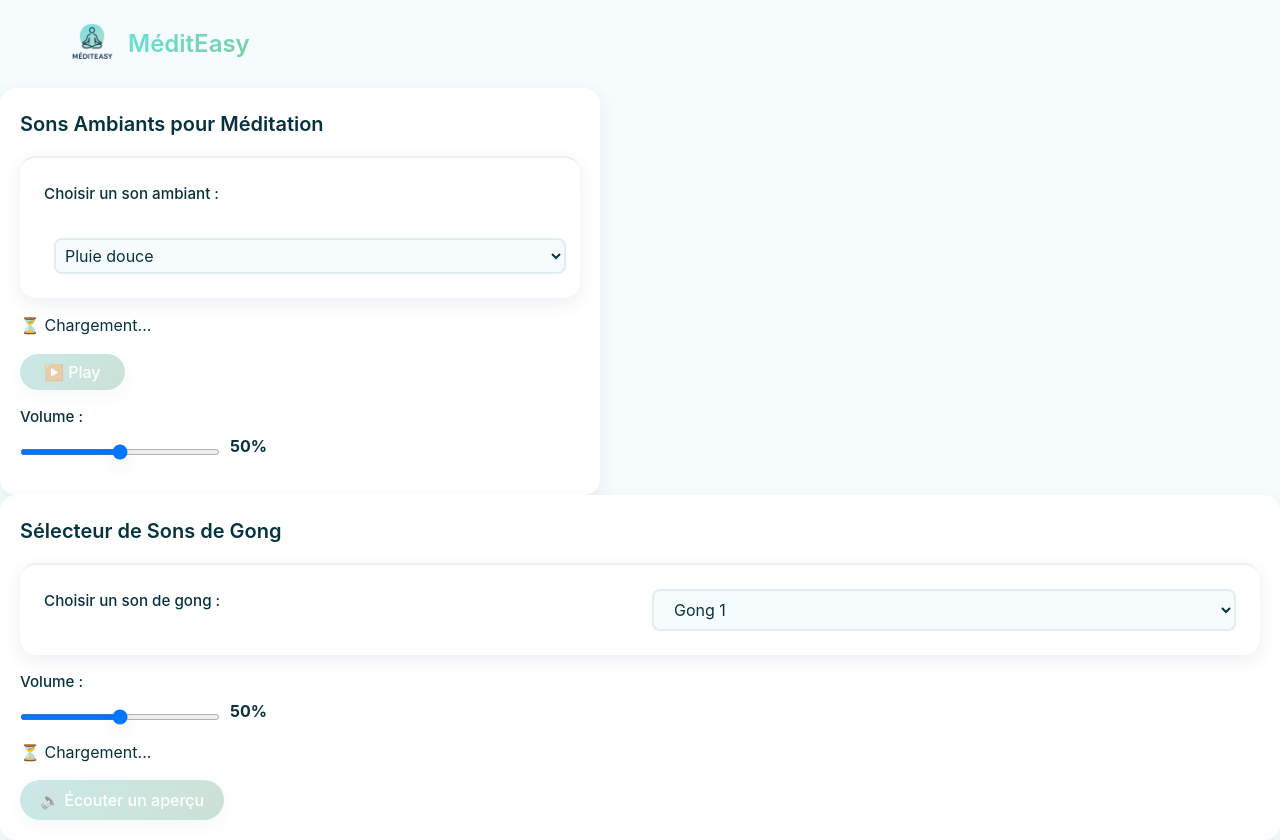
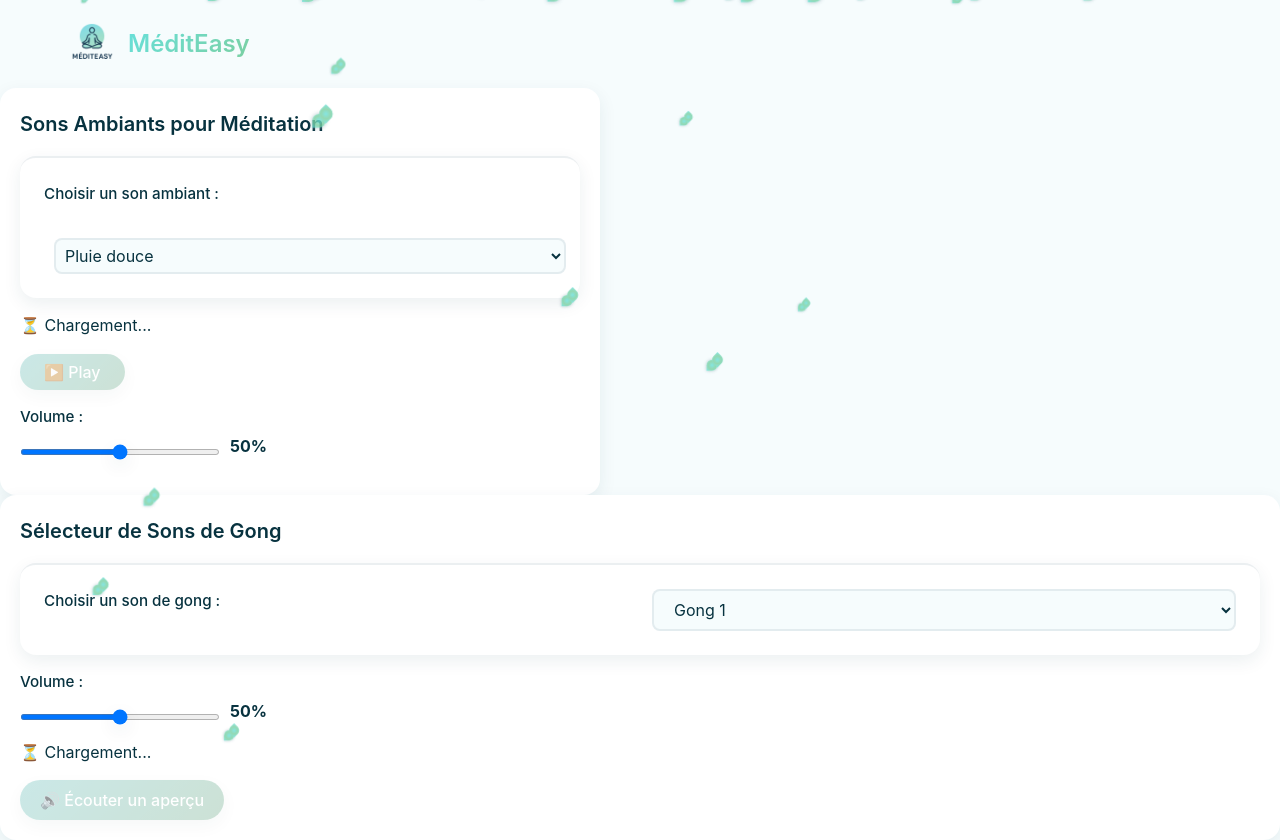
Before and after one commit to IDGHIM/Mediteasy, a React (Create React App) app in the folder mediteasy-app/: page / in a window 1280 px wide. Built offline with nearby package versions, Linux system fonts and the light colour scheme.

Commit message:
feat(ui): add sakura petal falling animation
Add CSS styling for sakura petals with fall and sway animations,
pink gradient colors, and natural movement effects.

```diff
--- a/mediteasy-app/src/App.jsx
+++ b/mediteasy-app/src/App.jsx
@@ -1,6 +1,7 @@
 import Navbar from './components/Navbar.jsx';
 import GongSelector from './components/GongSelector.jsx';
 import AmbientSoundSelector from './components/AmbientSelector.jsx';
+import Sakura from './components/Sakura.jsx';
 
 const App = () => {
   return (
@@ -8,6 +9,7 @@ const App = () => {
       <Navbar />
       <AmbientSoundSelector />
       <GongSelector />
+      <Sakura />
     </div>
   );
 };
--- /dev/null
+++ b/mediteasy-app/src/components/Sakura.jsx
@@ -0,0 +1,23 @@
+import React, { useEffect } from "react";
+
+const Sakura = () => {
+  useEffect(() => {
+    const numPetals = 25;
+    for (let i = 0; i < numPetals; i++) {
+      const petal = document.createElement("div");
+      petal.classList.add("petal");
+      petal.style.left = Math.random() * 100 + "vw";
+      petal.style.animationDuration = 5 + Math.random() * 10 + "s";
+      petal.style.animationDelay = Math.random() * 10 + "s";
+      petal.style.transform = `scale(${0.5 + Math.random()})`;
+      document.body.appendChild(petal);
+    }
+    return () => {
+      document.querySelectorAll(".petal").forEach((el) => el.remove());
+    };
+  }, []);
+
+  return null;
+};
+
+export default Sakura;
--- a/mediteasy-app/src/index.css
+++ b/mediteasy-app/src/index.css
@@ -297,6 +297,48 @@ button:focus {
   gap: var(--spacing-1);
 }
 
+/* */
+.petal {
+  position: fixed;
+  top: -10px;
+  width: 10px;
+  height: 10px;
+  background: radial-gradient(ellipse at center, var(--color-primary-1) 0%, var(--color-primary-2) 50%, var(--color-primary-1) 100%);
+  border-radius: 50% 0 50% 0;
+  opacity: 0.8;
+  pointer-events: none;
+  z-index: 9999;
+  animation: fall linear infinite, sway ease-in-out infinite;
+  box-shadow: 0 0 3px var(--color-muted);
+}
+
+.petal::before {
+  content: '';
+  position: absolute;
+  width: 10px;
+  height: 10px;
+  background: radial-gradient(ellipse at center, var(--color-primary-1) 0%, var(--color-primary-2) 50%, var(--color-primary-1) 100%);
+  border-radius: 0 50% 0 50%;
+  top: -5px;
+  left: 5px;
+  transform: rotate(45deg);
+}
+
+@keyframes fall {
+  to {
+    transform: translateY(100vh) rotate(360deg);
+  }
+}
+
+@keyframes sway {
+  0%, 100% {
+    margin-left: 0;
+  }
+  50% {
+    margin-left: 50px;
+  }
+}
+
 /* =====================================================
    VOLUME CONTROL - Contrôle du volume
    ===================================================== */
```
